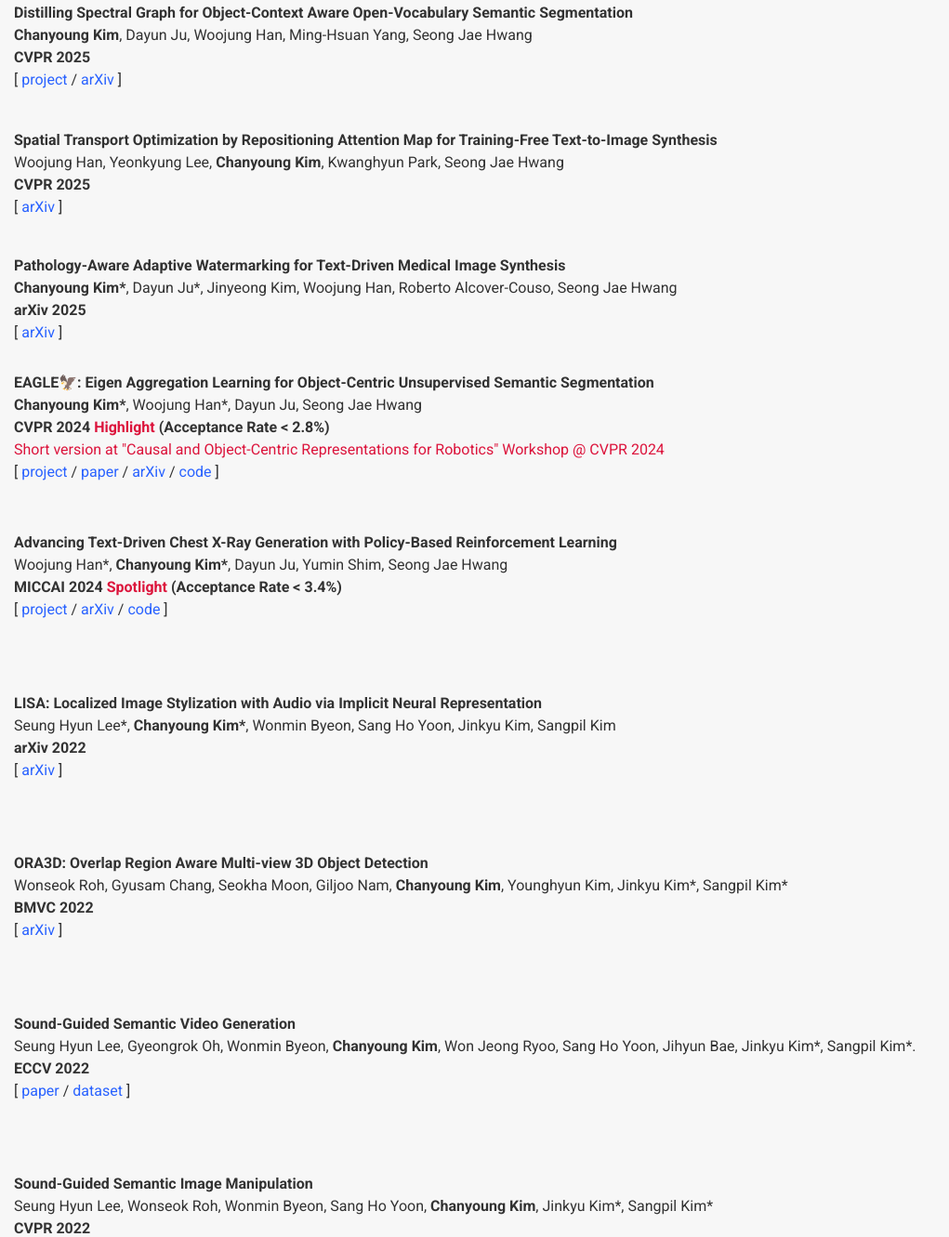
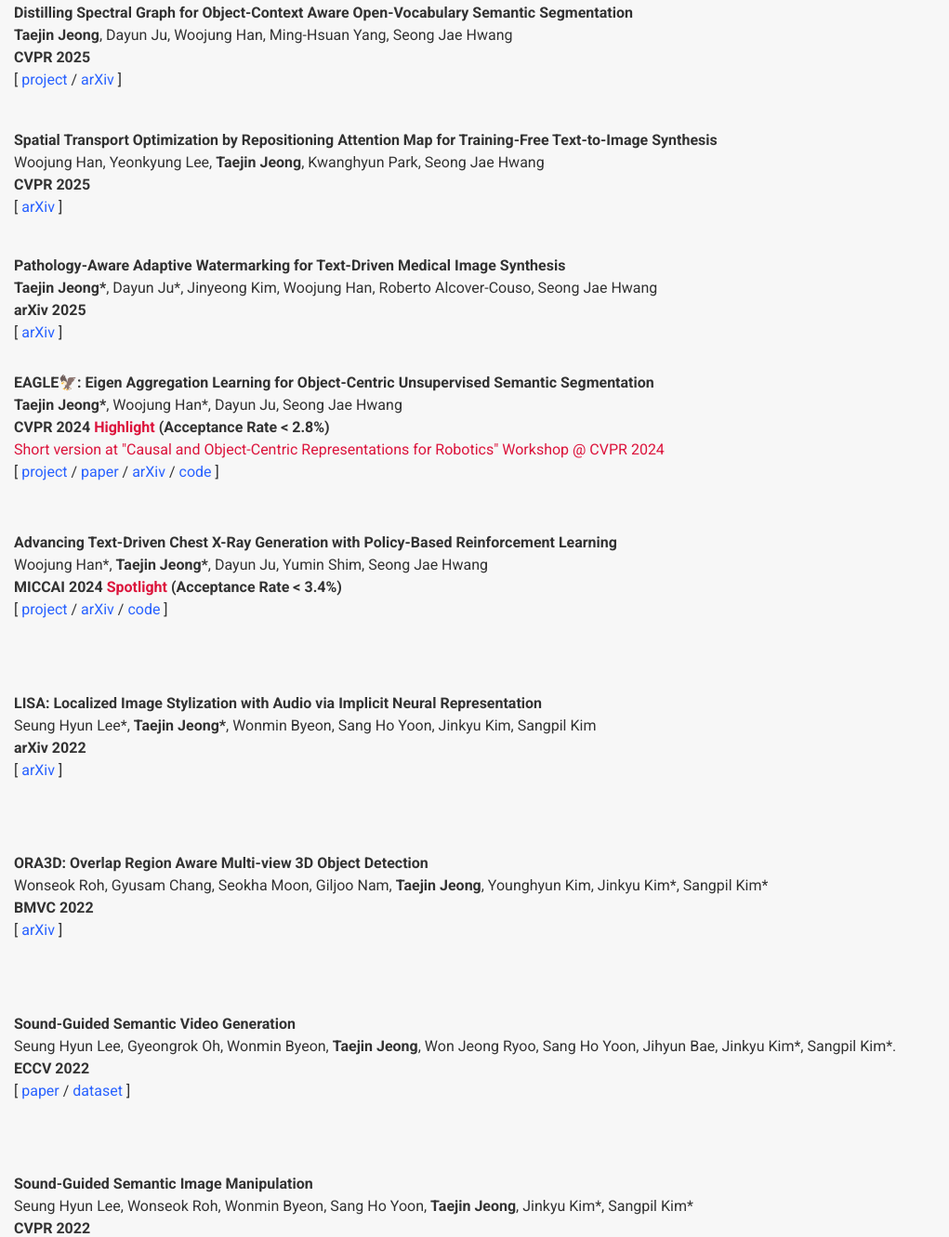
Before and after one commit to starforTJ/starforTJ.github.io, a plain HTML site: page index.html in a window 1280 px wide. Shown: the part 1265-2596 px from the top of the page at 93% size, 259-1280 px from the left. Drawn offline with nearby package versions, Linux system fonts and the light colour scheme; some packages are replaced by stand-ins of ours; no server answers; some icons are missing.

Commit message:
test change name

```diff
--- a/index.html
+++ b/index.html
@@ -8,7 +8,7 @@
   <meta http-equiv="X-UA-Compatible" content="IE=edge">
   <meta name="generator" content="Source Themes Academic 4.7.0">
 
-  <meta name="author" content="Chanyoung Kim">
+  <meta name="author" content="Taejin Jeong">
   <meta name="description" content="PhD Student">
   <link rel="alternate" hreflang="en-us" href="/">
   <meta name="theme-color" content="#2962ff">
@@ -20,15 +20,15 @@
 
   <link rel="stylesheet" href="https://fonts.googleapis.com/css?family=Montserrat:400,700%7CRoboto:400,400italic,700%7CRoboto+Mono&display=swap">
   <link rel="stylesheet" href="./css/academic.css">
-  <link rel="alternate" href="./index.xml" type="application/rss+xml" title="Chanyoung Kim">
+  <link rel="alternate" href="./index.xml" type="application/rss+xml" title="Taejin Jeong">
   <link rel="manifest" href="./index.webmanifest">
 
 
   <link rel="canonical" href="/">
   <meta property="twitter:card" content="summary">
-  <meta property="og:site_name" content="Chanyoung Kim">
+  <meta property="og:site_name" content="Taejin Jeong">
   <meta property="og:url" content="/">
-  <meta property="og:title" content="Chanyoung Kim">
+  <meta property="og:title" content="Taejin Jeong">
   <meta property="og:description" content="PhD Student"><meta property="og:image" content="img/map[gravatar:%!s(bool=false) shape:circle]">
   <meta property="twitter:image" content="img/map[gravatar:%!s(bool=false) shape:circle]"><meta property="og:locale" content="en-us">
 
@@ -45,7 +45,7 @@
   "url": "/"
 }
 </script>
-  <title>Chanyoung Kim</title>
+  <title>Taejin Jeong</title>
 
 </head>
 
@@ -83,7 +83,7 @@
 <nav class="navbar navbar-expand-lg navbar-light compensate-for-scrollbar" id="navbar-main">
   <div class="container">
     <div class="d-none d-lg-inline-flex">
-      <a class="navbar-brand" href="./">Chanyoung Kim</a>
+      <a class="navbar-brand" href="./">Taejin Jeong</a>
     </div>
 
     <button type="button" class="navbar-toggler" data-toggle="collapse"
@@ -92,7 +92,7 @@
     </button>
 
     <div class="navbar-brand-mobile-wrapper d-inline-flex d-lg-none">
-      <a class="navbar-brand" href="./">Chanyoung Kim</a>
+      <a class="navbar-brand" href="./">Taejin Jeong</a>
     </div>
 
     <div class="navbar-collapse main-menu-item collapse justify-content-start" id="navbar-content">
@@ -138,7 +138,7 @@
     <div id="profile">
       <img class="avatar avatar-circle" src="./authors/admin/profile.jpg" alt="Avatar">
       <div class="portrait-title">
-        <h2>Chanyoung Kim</h2>
+        <h2>Taejin Jeong</h2>
         <h3>PhD Student</h3>
 
         <h3>
@@ -151,7 +151,7 @@
 
       <td>
       <br>
-          <a href="cv/Chanyoung Kim CV.pdf"><b>CV</b></a>
+          <a href="cv/Taejin Jeong CV.pdf"><b>CV</b></a>
         | <a href="https://scholar.google.com/citations?user=cUK7XFIAAAAJ&hl=en"><b>Google Scholar</b></a>
         | <a href="https://github.com/kochanha"><i class="fa fa-github"></i></a>
         | <a href="https://www.linkedin.com/in/chanyoung-kim/"><i class="fa fa-linkedin-square"></i></a>
@@ -167,7 +167,7 @@
 
 <br>
 <p> <strong>Hello, Welcome :)</strong></p> </p>
-<p>  My name is Chanyoung Kim(김찬영), a 2nd year PhD student at
+<p>  My name is Taejin Jeong(김찬영), a 2nd year PhD student at
 <a href="https://micv.yonsei.ac.kr/home" target="_blank" rel="noopener"><strong>Yonsei University</strong></a>, advised by professor <a href="https://micv.yonsei.ac.kr/seongjae" target="_blank" rel="noopener"><strong>Seong Jae Hwang</strong></a> in the Medical Imaging & Computer Vision Lab. I collaborate with <a href="https://faculty.ucmerced.edu/mhyang/" target="_blank" rel="noopener"><strong>Prof. Ming-Hsuan Yang</strong></a> (UC Merced & Google DeepMind) and serve as a Local Student Liaison Officer for MICCAI Student Board.
 
 <p>My research interests include computer vision, unsupervised open-vocabulary image and video semantic segmentation,
@@ -285,7 +285,7 @@
             </div>
             <div class="description">
               <p class="title">Distilling Spectral Graph for Object-Context Aware Open-Vocabulary Semantic Segmentation</p>
-              <p class="authors"><b>Chanyoung Kim</b>, Dayun Ju, Woojung Han, Ming-Hsuan Yang, Seong Jae Hwang</p>
+              <p class="authors"><b>Taejin Jeong</b>, Dayun Ju, Woojung Han, Ming-Hsuan Yang, Seong Jae Hwang</p>
               <p class="venue">CVPR 2025</p>
               <p class="resources">
                 [
@@ -305,7 +305,7 @@
             </div>
             <div class="description">
               <p class="title">Spatial Transport Optimization by Repositioning Attention Map for Training-Free Text-to-Image Synthesis</p>
-              <p class="authors">Woojung Han, Yeonkyung Lee, <b>Chanyoung Kim</b>, Kwanghyun Park, Seong Jae Hwang</p>
+              <p class="authors">Woojung Han, Yeonkyung Lee, <b>Taejin Jeong</b>, Kwanghyun Park, Seong Jae Hwang</p>
               <p class="venue">CVPR 2025</p>
               <p class="resources">
                 [
@@ -324,7 +324,7 @@
             </div>
             <div class="description">
               <p class="title">Pathology-Aware Adaptive Watermarking for Text-Driven Medical Image Synthesis</p>
-              <p class="authors"><b>Chanyoung Kim*</b>, Dayun Ju*, Jinyeong Kim, Woojung Han, Roberto Alcover-Couso, Seong Jae Hwang</p>
+              <p class="authors"><b>Taejin Jeong*</b>, Dayun Ju*, Jinyeong Kim, Woojung Han, Roberto Alcover-Couso, Seong Jae Hwang</p>
               <p class="venue">arXiv 2025</p>
               <p class="resources">
                 [
@@ -344,7 +344,7 @@
             </div>
             <div class="description">
               <p class="title">EAGLE🦅: Eigen Aggregation Learning for Object-Centric Unsupervised Semantic Segmentation</p>
-              <p class="authors"><b>Chanyoung Kim*</b>, Woojung Han*, Dayun Ju, Seong Jae Hwang</p>
+              <p class="authors"><b>Taejin Jeong*</b>, Woojung Han*, Dayun Ju, Seong Jae Hwang</p>
               <p class="venue">CVPR 2024 <span style="color:#dc143c">Highlight</span> (Acceptance Rate < 2.8%)</p>
               <p class="authors"><span style="color:#dc143c">Short version at "Causal and Object-Centric Representations for Robotics" Workshop @ CVPR 2024</span></p>
               <p class="resources">
@@ -364,7 +364,7 @@
             </div>
             <div class="description">
               <p class="title">Advancing Text-Driven Chest X-Ray Generation with Policy-Based Reinforcement Learning</p>
-              <p class="authors">Woojung Han*, <b>Chanyoung Kim*</b>, Dayun Ju, Yumin Shim, Seong Jae Hwang</p>
+              <p class="authors">Woojung Han*, <b>Taejin Jeong*</b>, Dayun Ju, Yumin Shim, Seong Jae Hwang</p>
               <p class="venue">MICCAI 2024 <span style="color:#dc143c">Spotlight</span> (Acceptance Rate < 3.4%)</p>
               <p class="resources">
                 [
@@ -384,7 +384,7 @@
             </div>
           <div class="description">
             <p class="title">LISA: Localized Image Stylization with Audio via Implicit Neural Representation</p>
-            <p class="authors">Seung Hyun Lee*, <b>Chanyoung Kim*</b>, Wonmin Byeon, Sang Ho Yoon, Jinkyu Kim, Sangpil Kim</p>
+            <p class="authors">Seung Hyun Lee*, <b>Taejin Jeong*</b>, Wonmin Byeon, Sang Ho Yoon, Jinkyu Kim, Sangpil Kim</p>
             <p class="venue"> arXiv 2022</p>
             <p class="resources">
               [
@@ -400,7 +400,7 @@
           </div>
         <div class="description">
           <p class="title">ORA3D: Overlap Region Aware Multi-view 3D Object Detection</p>
-          <p class="authors">Wonseok Roh, Gyusam Chang, Seokha Moon, Giljoo Nam, <b>Chanyoung Kim</b>, Younghyun Kim, Jinkyu Kim*, Sangpil Kim*</p>
+          <p class="authors">Wonseok Roh, Gyusam Chang, Seokha Moon, Giljoo Nam, <b>Taejin Jeong</b>, Younghyun Kim, Jinkyu Kim*, Sangpil Kim*</p>
           <p class="venue"> BMVC 2022</p>
           <p class="resources">
             [
@@ -416,7 +416,7 @@
             </div>
           <div class="description">
             <p class="title">Sound-Guided Semantic Video Generation</p>
-            <p class="authors">Seung Hyun Lee, Gyeongrok Oh, Wonmin Byeon, <b>Chanyoung Kim</b>, Won Jeong Ryoo, Sang Ho Yoon, Jihyun Bae, Jinkyu Kim*, Sangpil Kim*. </p>
+            <p class="authors">Seung Hyun Lee, Gyeongrok Oh, Wonmin Byeon, <b>Taejin Jeong</b>, Won Jeong Ryoo, Sang Ho Yoon, Jihyun Bae, Jinkyu Kim*, Sangpil Kim*. </p>
             <p class="venue">ECCV 2022</p>
             <p class="resources">
               [
@@ -433,7 +433,7 @@
           </div>
           <div class="description">
             <p class="title">Sound-Guided Semantic Image Manipulation</p>
-            <p class="authors">Seung Hyun Lee, Wonseok Roh, Wonmin Byeon, Sang Ho Yoon, <b>Chanyoung Kim</b>, Jinkyu Kim*, Sangpil Kim*</p>
+            <p class="authors">Seung Hyun Lee, Wonseok Roh, Wonmin Byeon, Sang Ho Yoon, <b>Taejin Jeong</b>, Jinkyu Kim*, Sangpil Kim*</p>
             <p class="venue">CVPR 2022</p>
             <p class="resources">
               [
@@ -451,7 +451,7 @@
           </div>
           <div class="description">
             <p class="title">Audio-Guided Image Manipulation for Artistic Paintings</p>
-            <p class="authors">Seung Hyun Lee, Nahyuk Lee, <b>Chanyoung Kim</b>, Wonjeong Ryoo, Jinkyu Kim, Sang Ho Yoon*, Sangpil Kim*</p>
+            <p class="authors">Seung Hyun Lee, Nahyuk Lee, <b>Taejin Jeong</b>, Wonjeong Ryoo, Jinkyu Kim, Sang Ho Yoon*, Sangpil Kim*</p>
             <p class="venue">NeurIPS 2021 Workshop on Machine Learning for Creativity and Design</p>
             <p class="resources">
               [
```
Also changed, not shown: authors/index.html (+1 -1 lines).
